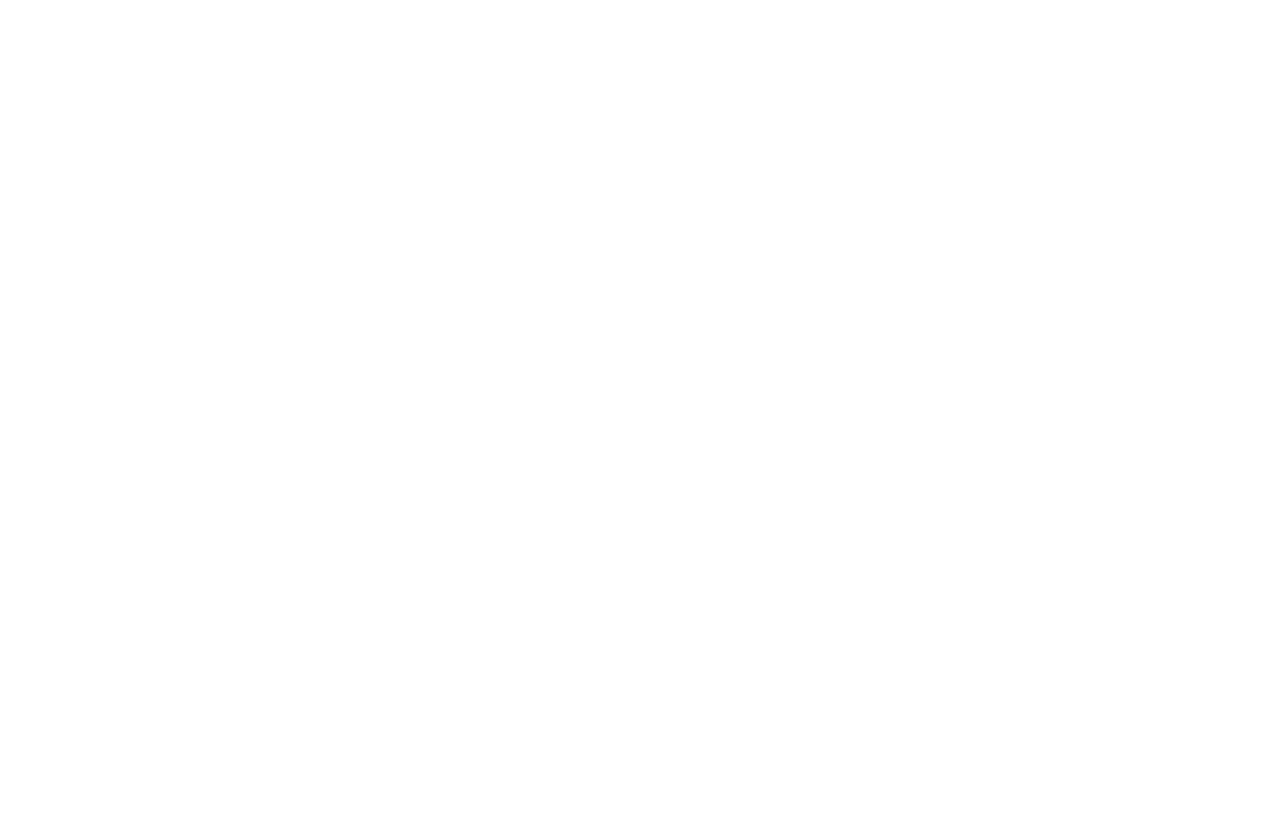
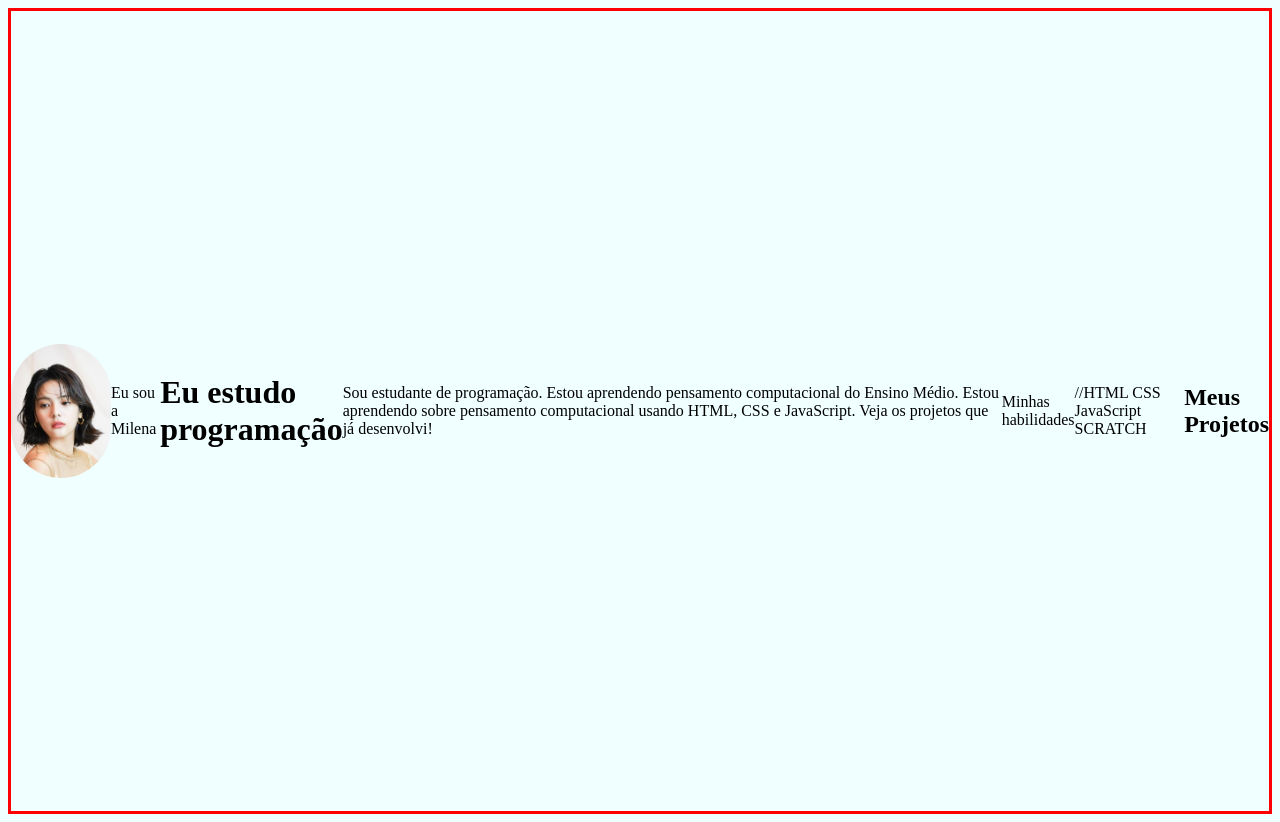
Before and after one commit to milenasuzuki/portf-lio-milena-n-27-2C, a plain HTML site: page portfólio/index.html in a window 1280 px wide. Before the commit the page ends 800 px from the top, so only its background shows below. Drawn offline with Linux system fonts and the light colour scheme.

Commit message:
Add files via upload

```diff
--- a/portfólio/index.html
+++ b/portfólio/index.html
@@ -3,10 +3,20 @@
 <head>
     <meta charset="UTF-8">
     <meta name="viewport" content="width=device-width, initial-scale=1.0">
-    <title>Portfólio Milena</title>
-
+    <title>Perfil Milena</title>
+    <link rel="stylesheet" href="style.css">
 </head>
 <body>
+    <img src="img/perfil.jpg" alt="imagem da milena">
+    <p class="perfil">Eu sou a Milena</p>
+    <h1>Eu estudo programação</h1>
+    <p class="desc">Sou estudante de programação. Estou aprendendo pensamento computacional do Ensino Médio.
+        Estou aprendendo sobre pensamento computacional usando HTML, CSS e JavaScript. Veja os projetos que já desenvolvi!</p>
+    <p class="desc">Minhas habilidades</p>
+
+    //HTML    CSS    JavaScript    SCRATCH
+
+    <h2>Meus Projetos</h2>
 
 </body>
 </html>
--- a/portfólio/style.css
+++ b/portfólio/style.css
@@ -0,0 +1,13 @@
+body{
+    background-color: azure;
+    display: flex;
+    justify-content: center;
+    align-items: center;
+    height: 100vh;
+    border: red solid 3px;
+}
+
+img{
+    border-radius: 120px;
+    width: 100px;
+}
```
Also changed, not shown: portfólio/img/perfil.jpg (added).
